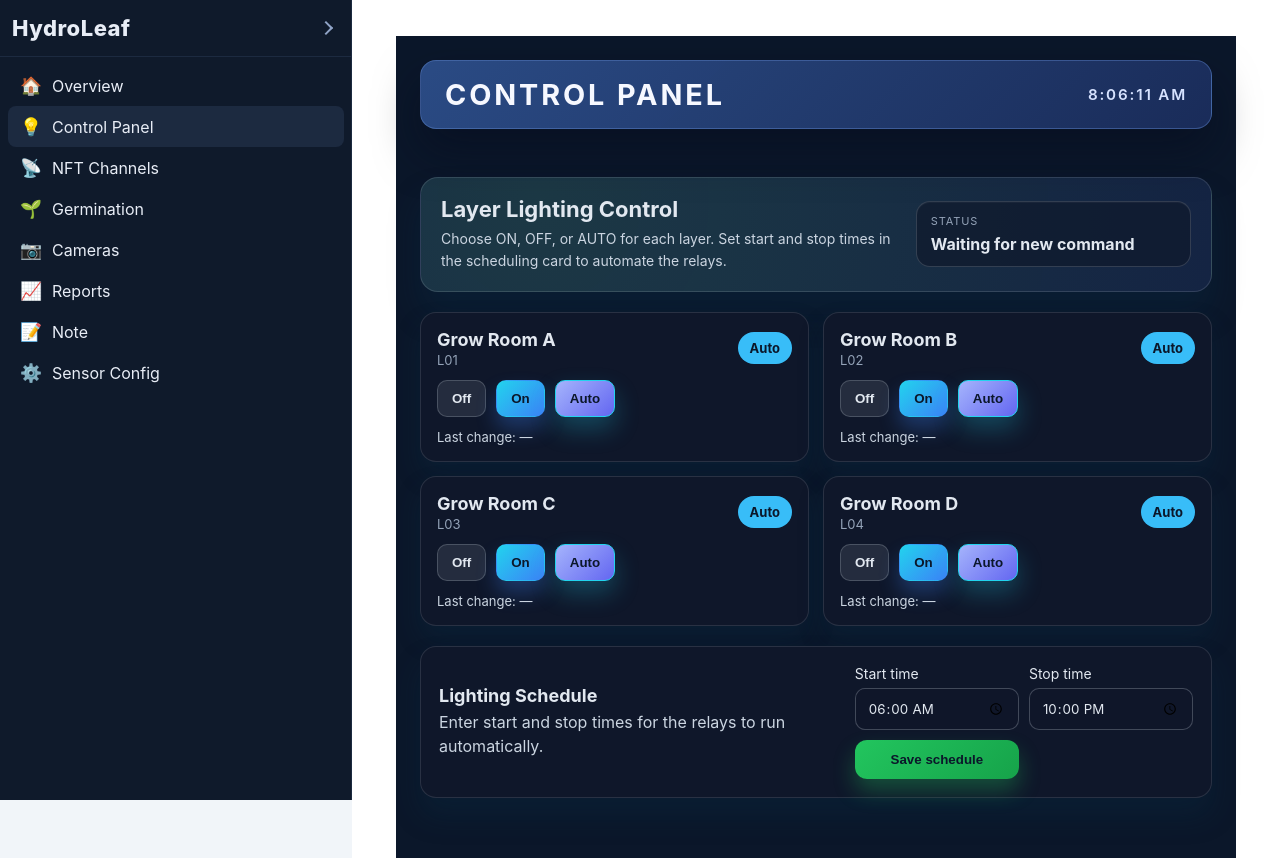
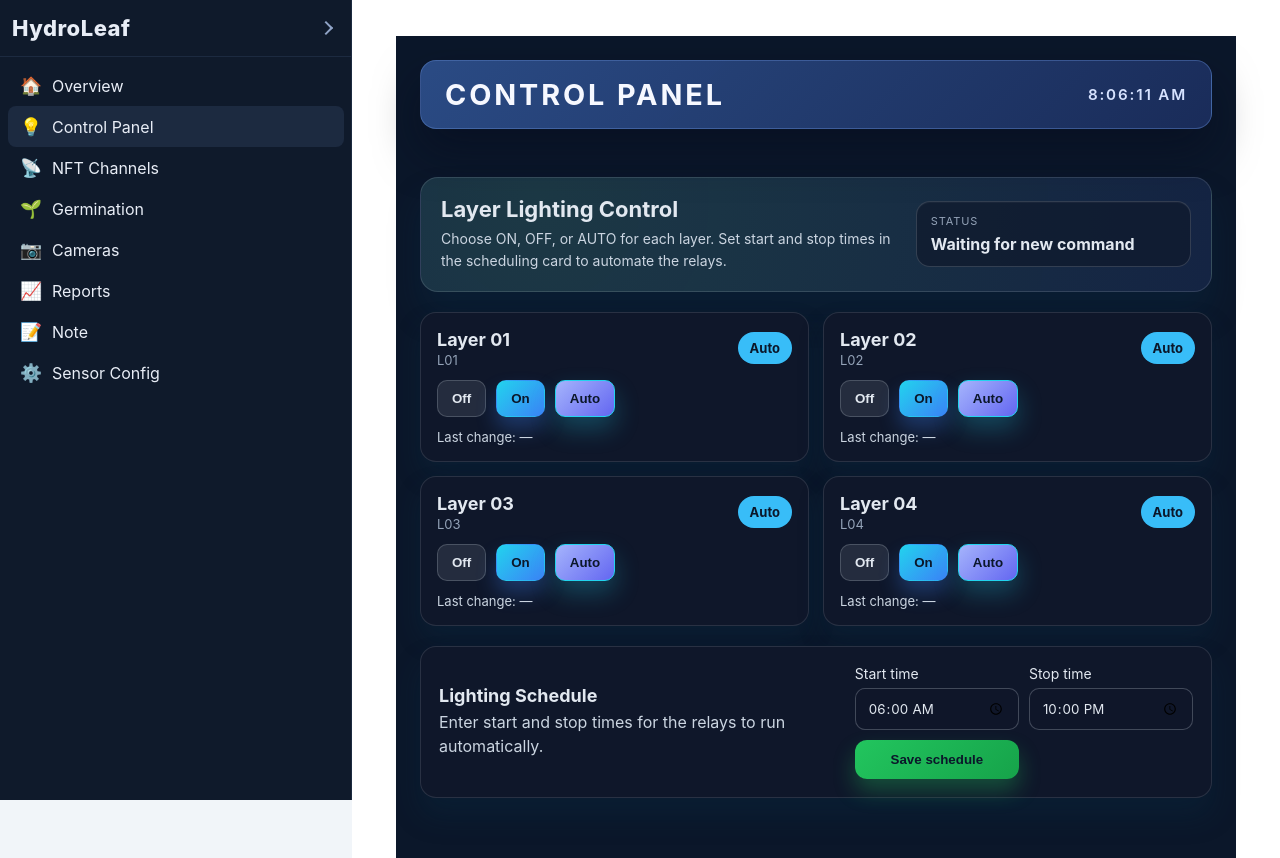
Before and after one commit to bahramali/NFTMonitoring, a React (Vite) app: page /control-panel in a window 1280 px wide. Built offline with nearby package versions, Linux system fonts and the light colour scheme; no server answers.

Commit message:
Rename control panel layers

```diff
--- a/src/pages/ControlPanel/index.jsx
+++ b/src/pages/ControlPanel/index.jsx
@@ -4,10 +4,10 @@ import Header from "../common/Header";
 import styles from "./ControlPanel.module.css";
 
 const layerPresets = [
-    { id: "L01", name: "Grow Room A" },
-    { id: "L02", name: "Grow Room B" },
-    { id: "L03", name: "Grow Room C" },
-    { id: "L04", name: "Grow Room D" },
+    { id: "L01", name: "Layer 01" },
+    { id: "L02", name: "Layer 02" },
+    { id: "L03", name: "Layer 03" },
+    { id: "L04", name: "Layer 04" },
 ];
 
 const defaultSchedule = { start: "06:00", stop: "22:00" };
```
